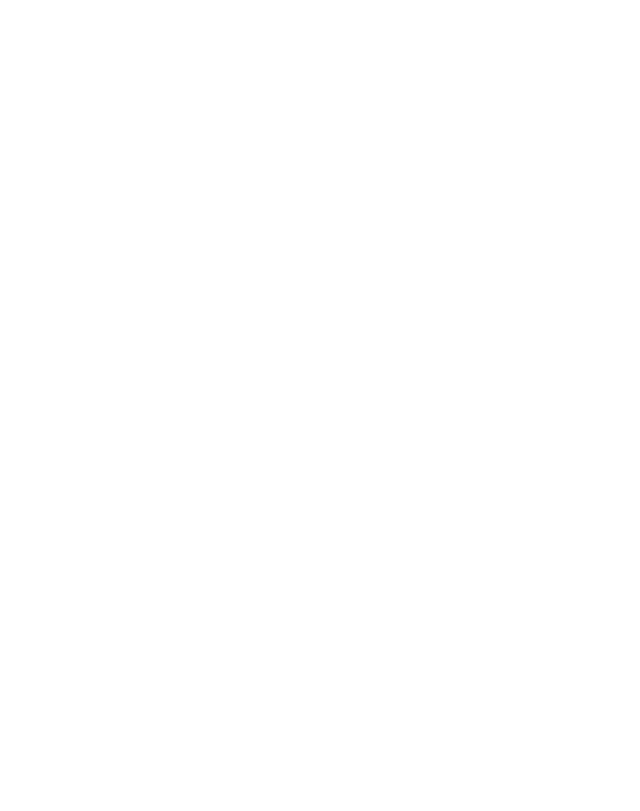
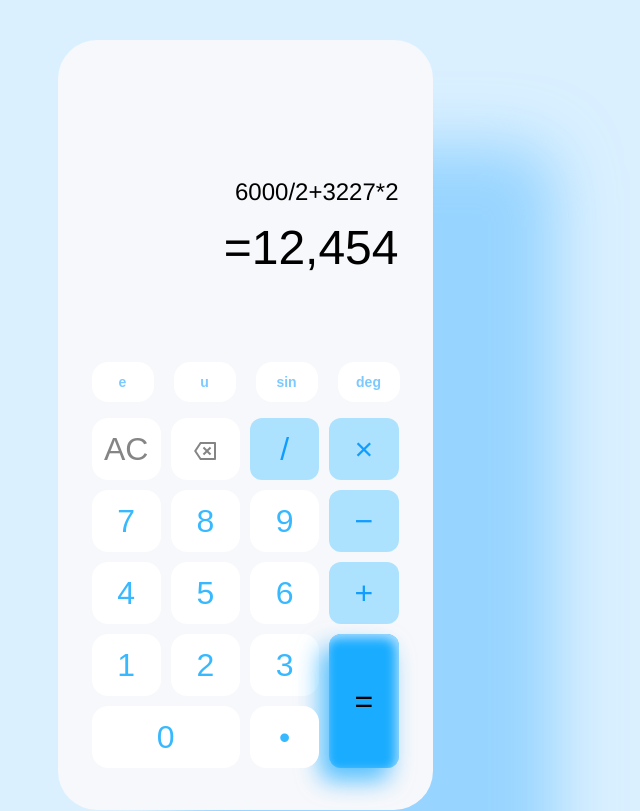
Before and after one commit to apsarabishwokarma/javascript-projects, a plain HTML site: page Beginner/calculator/index.html in a window 1280 px wide. Shown: the top 811 px of the page, without its empty margins (395-1035 px from the left). Drawn offline with Linux system fonts and the light colour scheme.

Commit message:
calculator design completed

```diff
--- a/Beginner/calculator/index.html
+++ b/Beginner/calculator/index.html
@@ -10,7 +10,54 @@
 </head>
 
 <body>
+  <div class="calculator">
+    <div class="display">
+      <p class="expressions">
+        6000/2+3227*2
+      </p>
+      <p class="solution">
+        =12,454
+      </p>
+    </div>
+    <div class="specialOperations">
+      <button class="buttonItem">e</button>
+      <button class="buttonItem">u</button>
+      <button class="buttonItem">sin</button>
+      <button class="buttonItem">deg</button>
+    </div>
+    <div class="numberBox">
+      <button class="buttonItem reset">AC</button>
+      <button class="buttonItem clear">
+        <svg width="22" height="18" viewBox="0 0 22 18" fill="none" xmlns="http://www.w3.org/2000/svg">
+          <path
+            d="M6.5353 1.11994e-08H21.0003C21.2655 1.11994e-08 21.5199 0.105357 21.7074 0.292893C21.8949 0.48043 22.0003 0.734784 22.0003 1V17C22.0003 17.2652 21.8949 17.5196 21.7074 17.7071C21.5199 17.8946 21.2655 18 21.0003 18H6.5353C6.37071 18 6.20865 17.9594 6.06352 17.8818C5.91838 17.8042 5.79465 17.6919 5.7033 17.555L0.370298 9.555C0.260659 9.39067 0.202148 9.19755 0.202148 9C0.202148 8.80245 0.260659 8.60933 0.370298 8.445L5.7033 0.445C5.79465 0.308084 5.91838 0.195832 6.06352 0.118205C6.20865 0.0405779 6.37071 -2.46193e-05 6.5353 1.11994e-08ZM7.0703 2L2.4043 9L7.0703 16H20.0003V2H7.0703ZM13.0003 7.586L15.8283 4.757L17.2433 6.172L14.4143 9L17.2433 11.828L15.8283 13.243L13.0003 10.414L10.1723 13.243L8.7573 11.828L11.5863 9L8.7573 6.172L10.1723 4.757L13.0003 7.586Z"
+            fill="#858585" />
+        </svg>
 
+      </button>
+      <button class="buttonItem operation">/</button>
+      <button class="buttonItem operation">×</button>
+
+      <button class="buttonItem digit">7</button>
+      <button class="buttonItem digit">8</button>
+      <button class="buttonItem digit">9</button>
+      <button class="buttonItem operation">−</button>
+
+      <button class="buttonItem digit">4</button>
+      <button class="buttonItem digit">5</button>
+      <button class="buttonItem digit">6</button>
+      <button class="buttonItem operation">+</button>
+
+      <button class="buttonItem digit">1</button>
+      <button class="buttonItem digit">2</button>
+      <button class="buttonItem digit">3</button>
+      <button class="buttonItem equal">=</button>
+
+      <button class="buttonItem doubleCols digit">0</button>
+      <button class="buttonItem digit">•</button>
+
+    </div>
+  </div>
 </body>
 <script src="script.js"></script>
 
--- a/Beginner/calculator/style.css
+++ b/Beginner/calculator/style.css
@@ -0,0 +1,119 @@
+* {
+  margin: 0;
+  padding: 0;
+  box-sizing: border-box;
+}
+
+body {
+  background: #daf0ff;
+  font-family: Helvetica, sans-serif;
+}
+
+.calculator {
+  width: 375px;
+  /* margin-left: auto;
+  margin-right: auto; */
+  margin: 40px auto 180px;
+  background: #f7f8fb;
+  border-radius: 39px;
+  padding: 42px 34px;
+  box-shadow: 123px 105px 61.5px 0 #60beff8c;
+}
+
+.display {
+  text-align: right;
+  margin-bottom: 78px;
+}
+
+.expressions {
+  margin-top: 96px;
+  font-style: normal;
+  font-weight: 400;
+  font-size: 24px;
+  margin-bottom: 6px;
+}
+
+.solution {
+  font-style: normal;
+  font-weight: 500;
+  font-size: 48px;
+  line-height: 72px; /* selection height */
+}
+
+.buttonItem {
+  border: none;
+  border-radius: 16px;
+  background-color: white;
+  padding: 10px;
+  text-align: center;
+  cursor: pointer;
+}
+
+.buttonItem:active {
+  box-shadow: 0px 0px 5px 0px #7cc9ff;
+}
+
+.specialOperations {
+  display: grid;
+  grid-template-columns: repeat(4, 1fr); /* Creates four equal-width columns */
+  gap: 22px 20px;
+  margin-bottom: 16px;
+}
+
+.specialOperations button {
+  color: #7cc9ff;
+  width: 62px;
+  height: 40px;
+  font-size: 14px;
+  font-weight: 600;
+}
+
+.numberBox {
+  display: grid;
+  /* grid-column: 4; */
+  grid-template-columns: repeat(
+    4,
+    1fr
+  ); /* Creates four equal-width columns i.e. 1fr 1fr 1fr 1fr */
+  gap: 10px;
+}
+
+.numberBox .buttonItem {
+  font-weight: 500;
+  font-size: 32px;
+  height: 62px;
+}
+
+.digit {
+  color: #38b9ff;
+}
+
+.operation {
+  background: #ade2ff;
+  border-radius: 12px;
+  color: #109dff;
+}
+
+.equal {
+  background: #19acff;
+  box-shadow: -9px 13px 23px rgba(0, 163, 255, 0.65),
+    inset -3px 4px 11px #b0dfff;
+  border-radius: 12px;
+  grid-row: 4/6;
+  grid-column: 4/5;
+  height: auto !important;
+}
+
+.equal:active {
+  box-shadow: -6px 10px 23px rgba(0, 163, 255, 0.65),
+    inset -3px 4px 11px #b0dfff;
+}
+
+.doubleCols {
+  grid-column: 1/3;
+}
+
+.reset,
+.clear {
+  color: #858585;
+}
```
Also changed, not shown: README.md.
